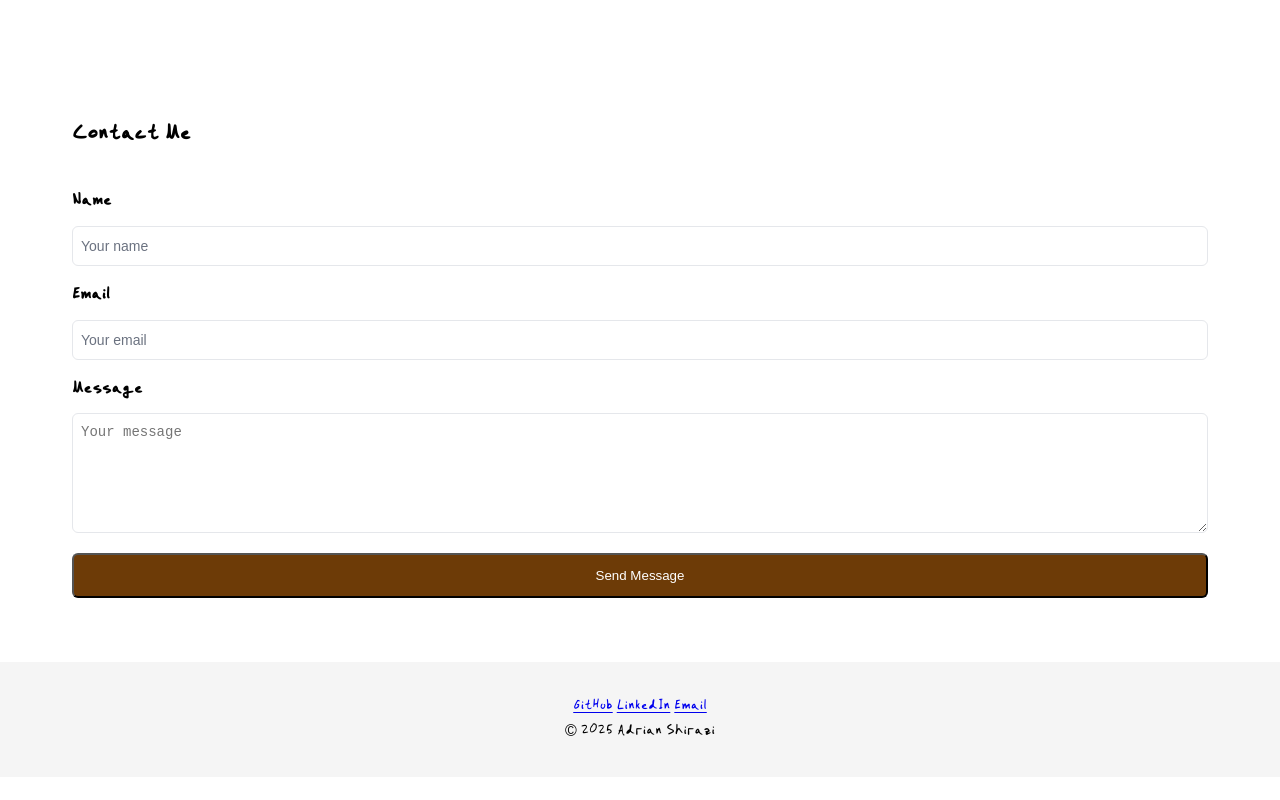
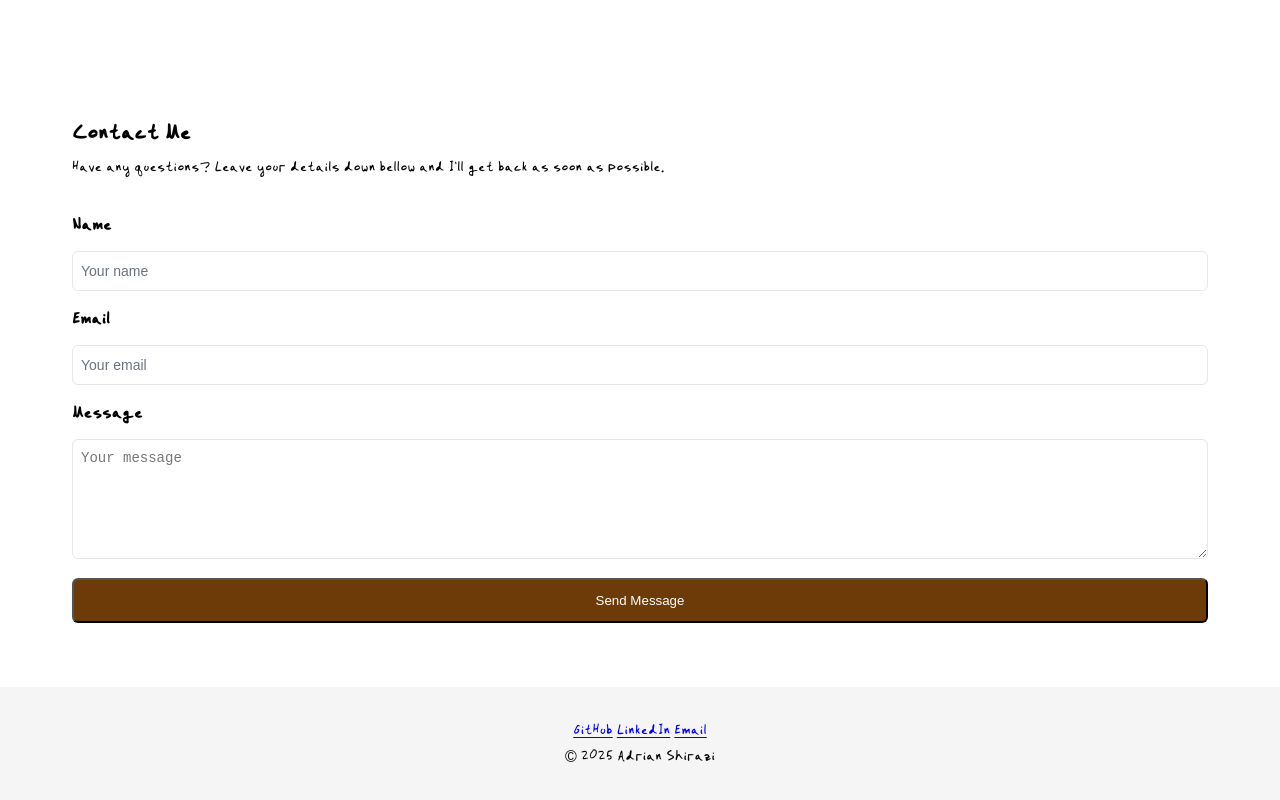
Before and after one commit to adrian-shirazi/portfolio, a website: page index.html in a window 1280 px wide. Shown: the part 1762-2562 px from the top of the page. Before the commit the page ends 2539 px from the top, so only its background shows below. Drawn offline with Linux system fonts and the light colour scheme.

Commit message:
Adds message to form section

```diff
--- a/index.html
+++ b/index.html
@@ -65,6 +65,8 @@
             <div>
                 <h2>Contact Me</h2>
 
+                <p>Have any questions? Leave your details down bellow and I'll get back as soon as possible.</p>
+
                 <form class="contact-form" action="https://api.web3forms.com/submit" method="POST">
 
                     <input type="hidden" name="access_key" value="5ab7dae7-1fd4-48b6-9f05-719354354034" />
```
